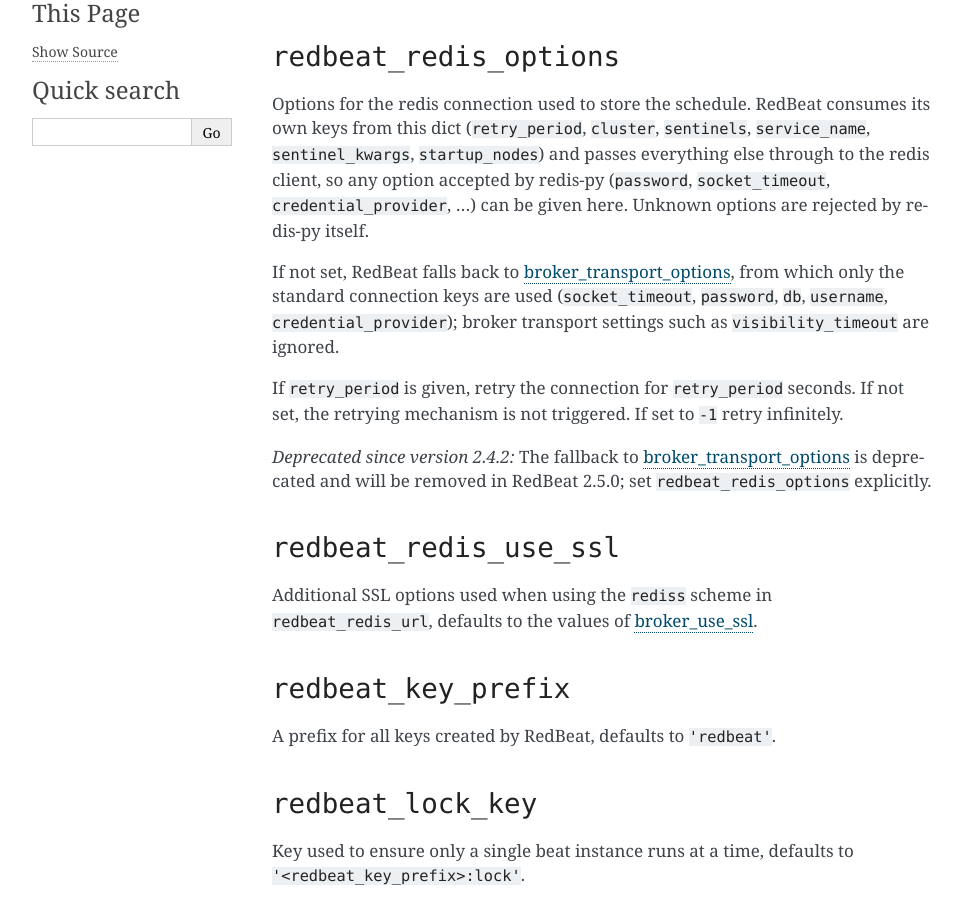
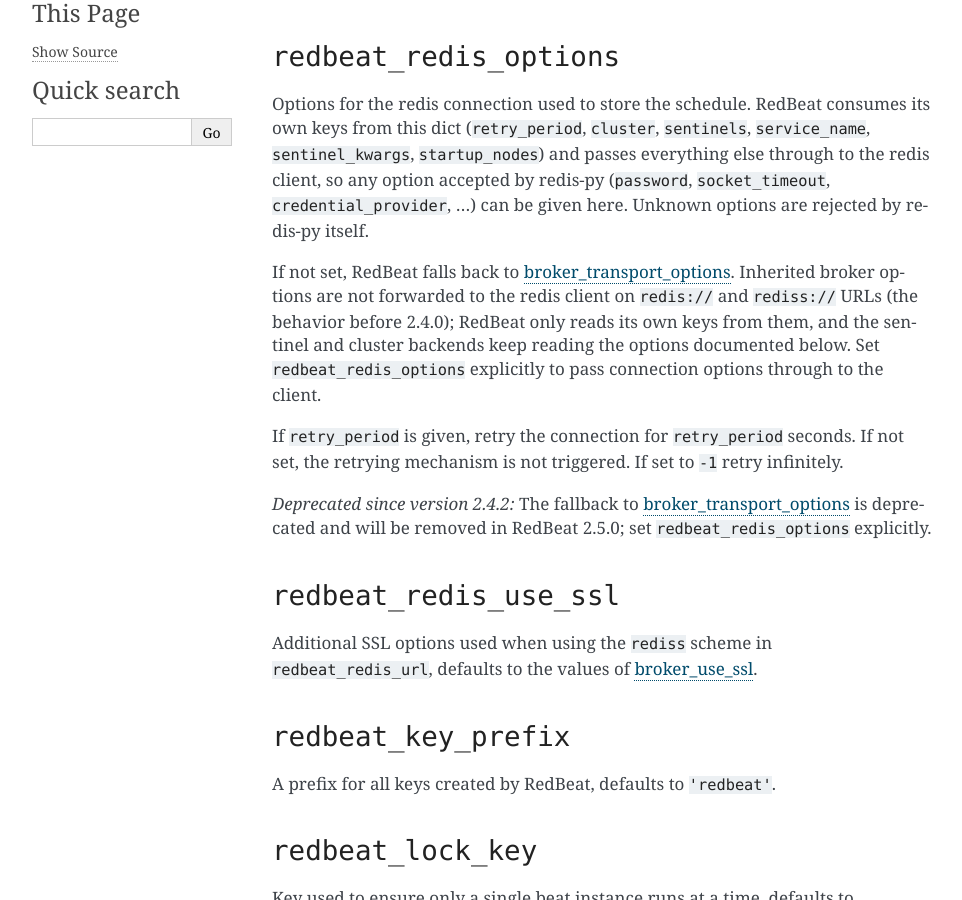
Before and after one commit to sibson/redbeat, a Sphinx documentation site: the page built from docs/config.rst, in a window 1280 px wide and 900 px high, scrolled down 303 px. Shown: the whole window, without its empty margins (148-1110 px from the left). Built offline with Sphinx 7.4.7, drawn with Linux system fonts in a browser that asks for light colours.

Commit message:
Narrow the options fix to an exact pre-2.4.0 restore for inherited options
The 2.4.0 regression (0d2bec0) added the redis_options splat to only the
redis:// and rediss:// branches; the cluster branches have splatted the
dict since 2.2.0 and sentinel always enumerated. The previous commit went
further than reverting that: it restricted cluster options to a fixed key
list and forwarded five inherited keys where 2.3.3 forwarded none, both
of which could change behavior for existing configurations.

Restore 2.3.3 semantics exactly for options inherited from
broker_transport_options: forward nothing on redis:// and rediss:// URLs,
and keep the historical passthrough (minus RedBeat's own keys) on cluster
URLs, which are not a kombu transport and so cannot carry broker settings
in a working config. Explicitly set redbeat_redis_options keep the 2.4.x
passthrough minus RedBeat's own keys. INHERITED_CONNECTION_KEYS is gone.

This also preserves 2.3.3 credential precedence: an inherited transport
password no longer overrides the password embedded in the redis URL.

Co-Authored-By: Claude Sonnet 5 <noreply@anthropic.com>
Claude-Session: https://claude.ai/code/session_01TFUWTRpNtbpDoJAgFgjxpp

```diff
--- a/docs/config.rst
+++ b/docs/config.rst
@@ -24,10 +24,12 @@ accepted by redis-py (``password``, ``socket_timeout``,
 ``credential_provider``, ...) can be given here. Unknown options are
 rejected by redis-py itself.
 
-If not set, RedBeat falls back to `broker_transport_options`_, from which
-only the standard connection keys are used (``socket_timeout``,
-``password``, ``db``, ``username``, ``credential_provider``); broker
-transport settings such as ``visibility_timeout`` are ignored.
+If not set, RedBeat falls back to `broker_transport_options`_. Inherited
+broker options are not forwarded to the redis client on ``redis://`` and
+``rediss://`` URLs (the behavior before 2.4.0); RedBeat only reads its own
+keys from them, and the sentinel and cluster backends keep reading the
+options documented below. Set ``redbeat_redis_options`` explicitly to pass
+connection options through to the client.
 
 If ``retry_period`` is given, retry the connection for ``retry_period``
 seconds. If not set, the retrying mechanism is not triggered. If set
```
Also changed, not shown: CHANGES.txt (+7 -8 lines), 2 other files.
